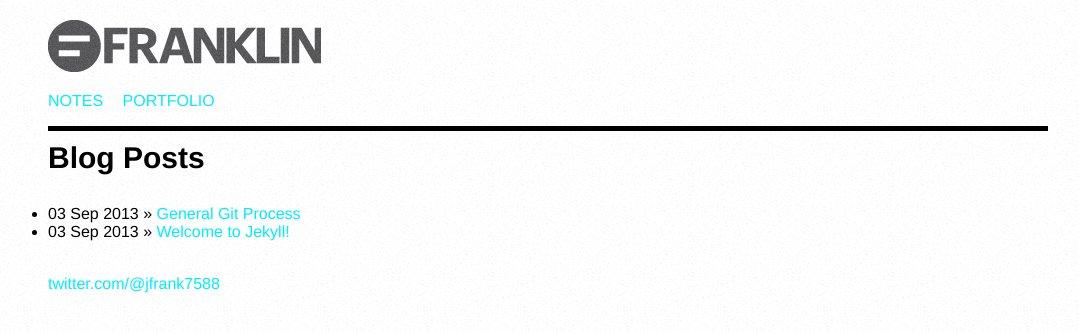
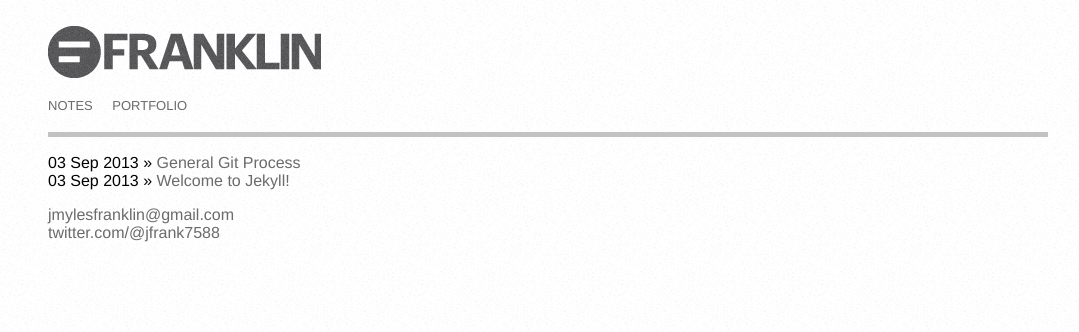
Before and after one commit to joshmfranklin/notes, a Jekyll site: the page built from index.html, in a window 1280 px wide. Shown: the top 332 px of the page, without its empty margins (92-1171 px from the left). Built offline with Jekyll 4.4.1, drawn with Linux system fonts in a browser that asks for light colours; Markdown is read by kramdown in place of the engine named in the settings.

Commit message:
update main.css styles

```diff
--- a/_layouts/default.html
+++ b/_layouts/default.html
@@ -19,8 +19,8 @@
     <body>
 
         <div class="container">
-          <div id="header" class="grid_12">
-            <img src="imgs/franklin_logo.png">
+          <div id="header" class="grid_12 omega">
+            <img src="/imgs/franklin_logo.png">
             <ul class="nav">
               <li>
                 <a class="extra" href="/">NOTES</a>
@@ -29,20 +29,19 @@
                 <a class="portfolio" href="http://joshmfranklin.com">PORTFOLIO</a>
               </li>
           </div>
-           <div id="content">
+          <div id="content">
 
             {{ content }}
 
             <div class="footer">
               <div class="contact">
                 <p>
-                  <a mailto:jmylesfranklin@gmail.com></a><br />
+                  <a href="mailto:jmylesfranklin@gmail.com">jmylesfranklin@gmail.com</a><br />
                   <a href="http://twitter.com/yourusername/">twitter.com/@jfrank7588</a><br />
                 </p>
               </div>
             </div>
           </div>
         </div> <!-- /container -->
-
     </body>
 </html>
--- a/css/main.css
+++ b/css/main.css
@@ -3,26 +3,38 @@ body {
   background-image: url("/imgs/bgr_texture.png");
 }
 a {
-  color: #00ECFF;
+  color: #6C6A6A;
   text-decoration: none;
 }
 a:hover {
-  color: #26797F;
+  color: black;
+  font-weight: bold;
+}
+/* nav styles */
+.nav {
+  margin-top:10px;
+  margin-bottom: 13px;
+}
+.nav a {
+  font-size: 13px;
 }
 .nav li {
   display: inline-block;
   list-style: none;
   padding-right: 15px;
+  line-height: 1.6em;
 }
 ul {
   padding-left: 0px;
 }
+#header {
+  border-bottom: 5px #C2C2C2 solid;
+  margin-top: 26px;
+  margin-bottom: 17px;
+}
 
-#header {
-  border-bottom: 5px solid;
-  position: fixed;
-  padding-top: 20px;
+/* Post Styles */
+.posts {
+  list-style: none;
+  margin-top: 0px;
 }
-#content {
-  padding-top: 111px;
-}
--- a/index.html
+++ b/index.html
@@ -4,7 +4,6 @@ title: Franklin Notes
 ---
 
 <div id="home">
-  <h1>Blog Posts</h1>
   <ul class="posts">
     {% for post in site.posts %}
       <li><span>{{ post.date | date_to_string }}</span> &raquo; <a href="{{ post.url }}">{{ post.title }}</a></li>
```
